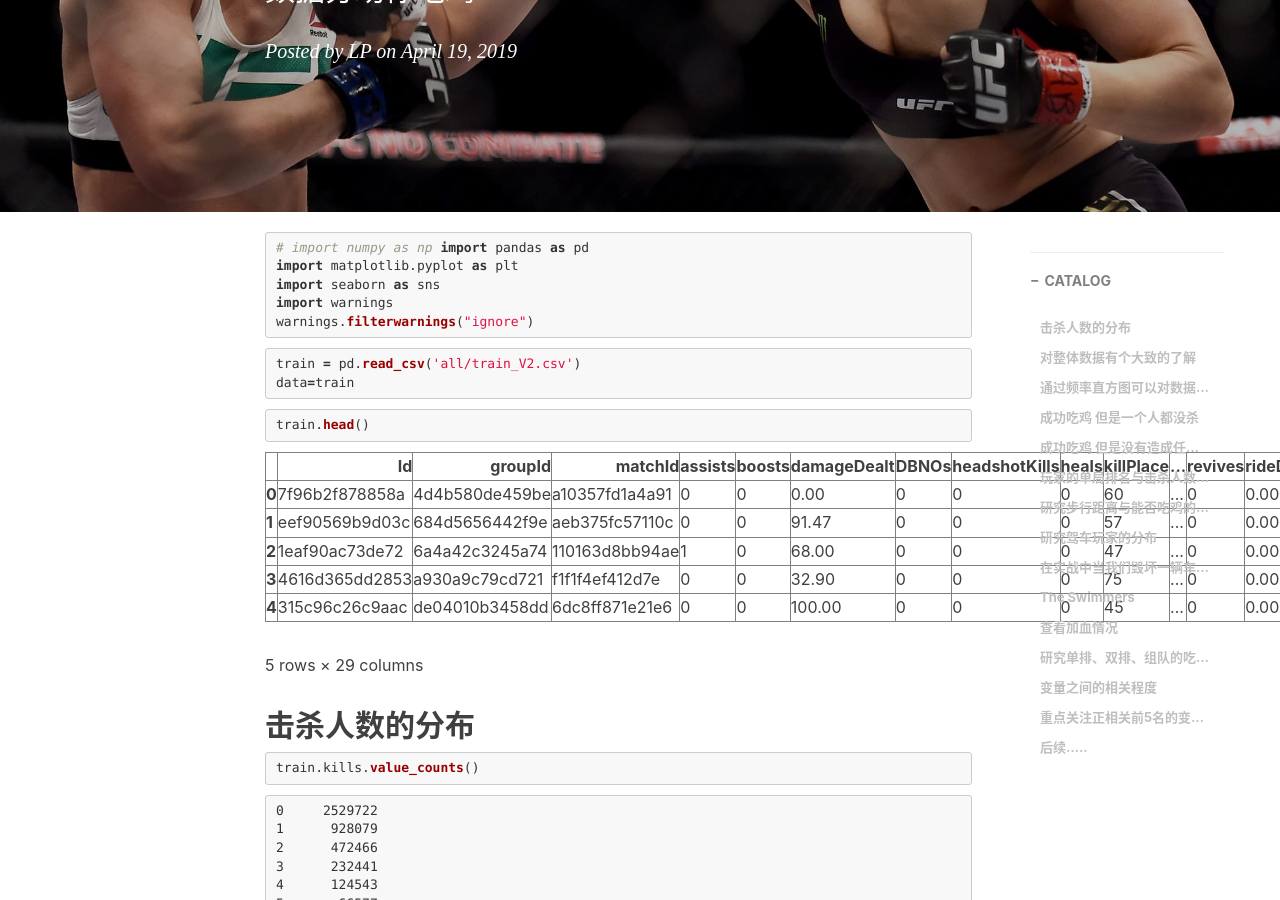
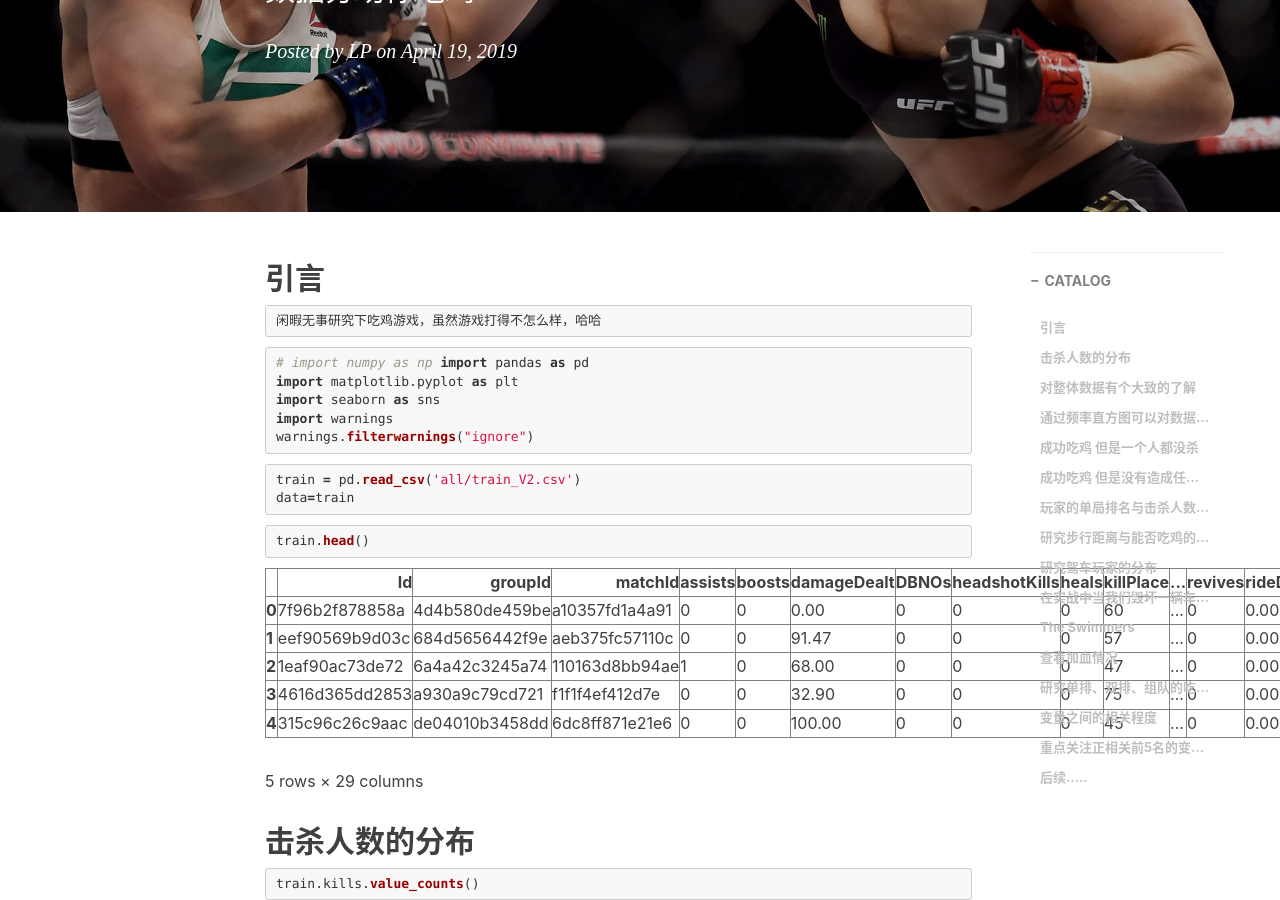
Before and after one commit to liaopengit/liaopengit.github.io, a Jekyll site: the page built from _posts/2019-04-18-吃鸡分析.md, in a window 1280 px wide and 900 px high, scrolled down 311 px. Built offline with Jekyll 4.4.1, drawn with Linux system fonts in a browser that asks for light colours; nearby versions of some CDN libraries; library files that are not in the unit come from our copies; comment, search, counter and statistics services are not loaded.

Commit message:
Update 2019-04-18-吃鸡分析.md

````diff
--- a/_posts/2019-04-18-吃鸡分析.md
+++ b/_posts/2019-04-18-吃鸡分析.md
@@ -11,6 +11,8 @@ tags:
     - 分析
 ---
 
+## 引言
+    闲暇无事研究下吃鸡游戏，虽然游戏打得不怎么样，哈哈
 
 ```python
 # import numpy as np
````
